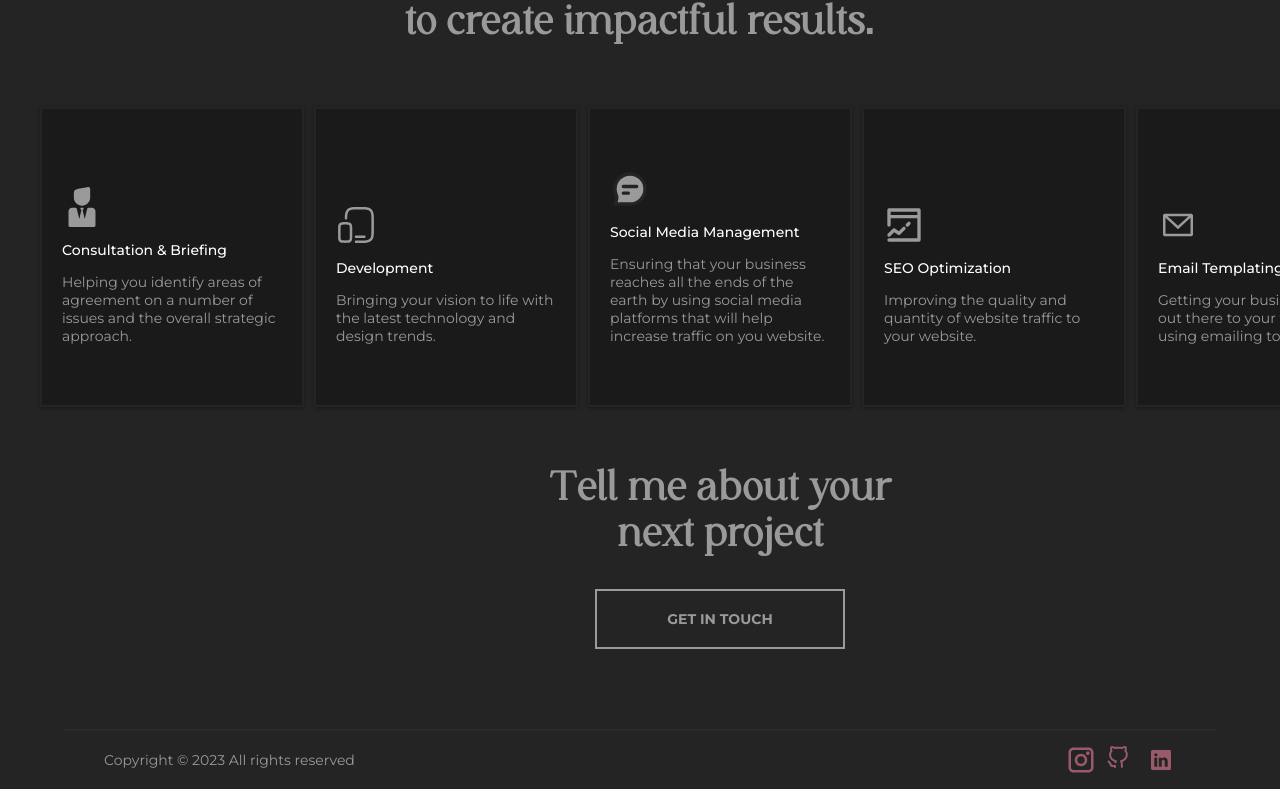
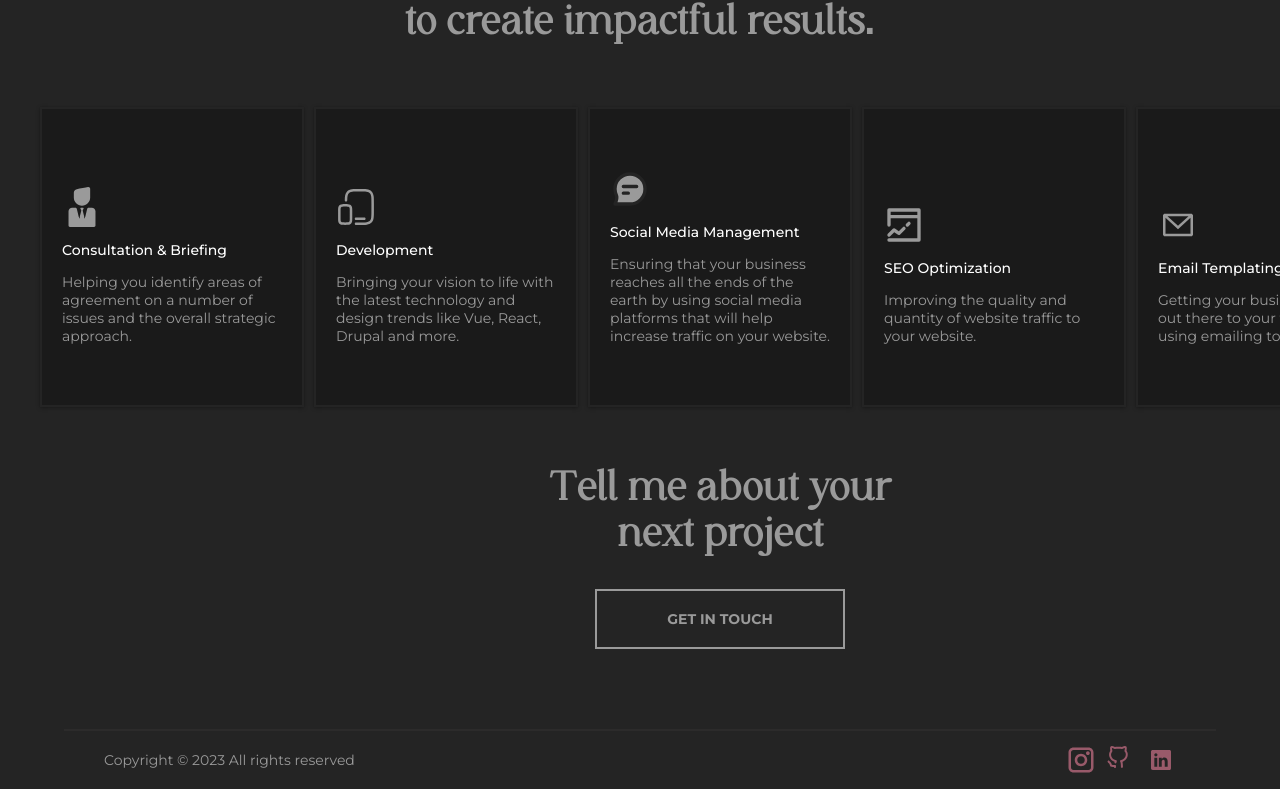
Before and after one commit to Paris2020/nellymoseki, a Vue app: page / in a window 1280 px wide. Shown: the part 1441-2230 px from the top of the page. Built offline with nearby package versions, Linux system fonts and the light colour scheme.

Commit message:
Feature - update content on about section

```diff
--- a/src/components/About.vue
+++ b/src/components/About.vue
@@ -19,14 +19,14 @@
                     <icon name="development"></icon>
                     <dl>
                         <dt>Development</dt>
-                        <dd>Bringing your vision to life with the latest technology and design trends.</dd>
+                        <dd>Bringing your vision to life with the latest technology and design trends like Vue, React, Drupal and more.</dd>
                     </dl>
                 </div>
                 <div class="card">
                     <icon name="social"></icon>
                     <dl>
                         <dt>Social Media Management</dt>
-                        <dd>Ensuring that your business reaches all the ends of the earth by using social media platforms that will help increase traffic on you website.</dd>
+                        <dd>Ensuring that your business reaches all the ends of the earth by using social media platforms that will help increase traffic on your website.</dd>
                     </dl>
                 </div>
                 <div class="card">
```
